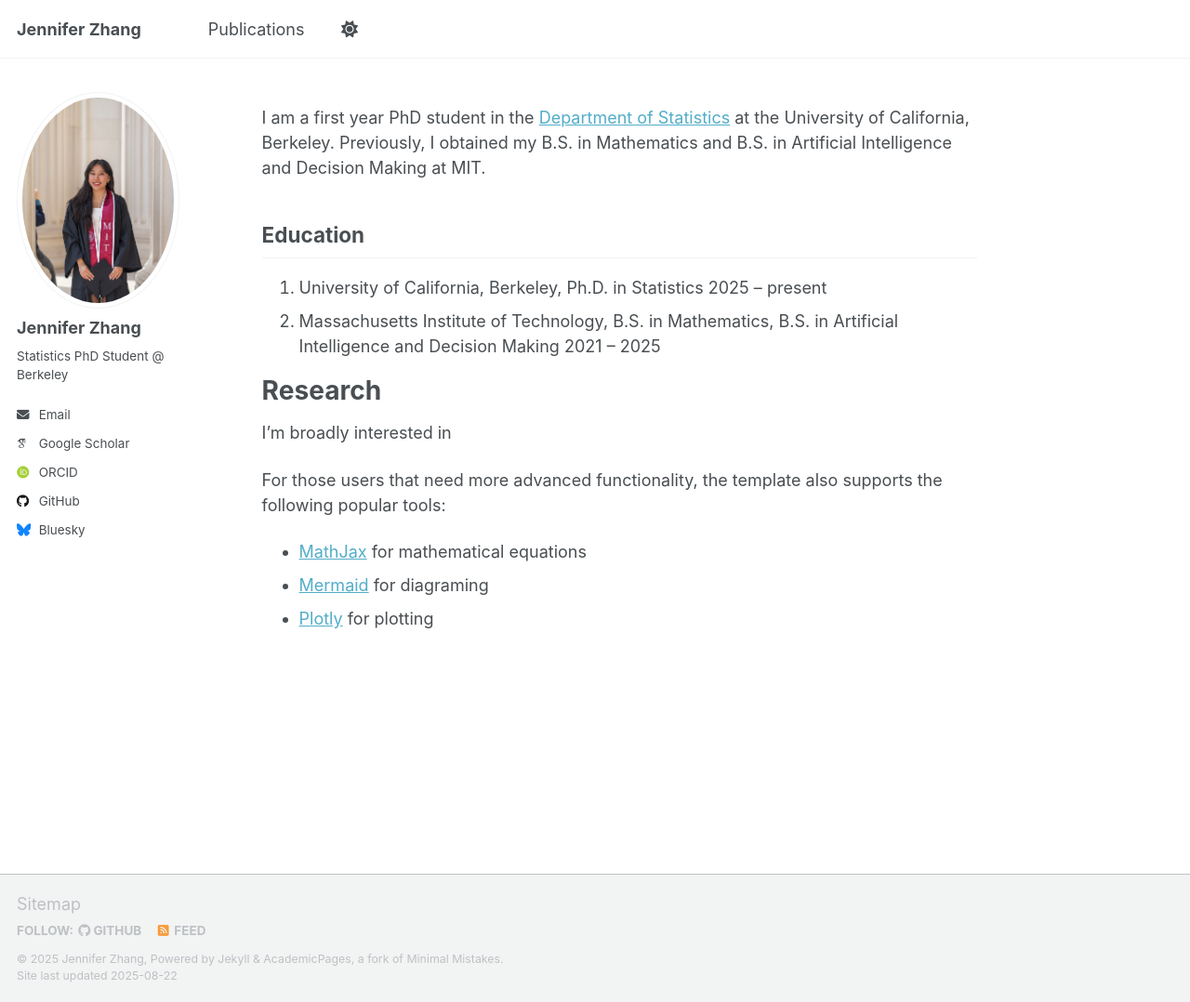
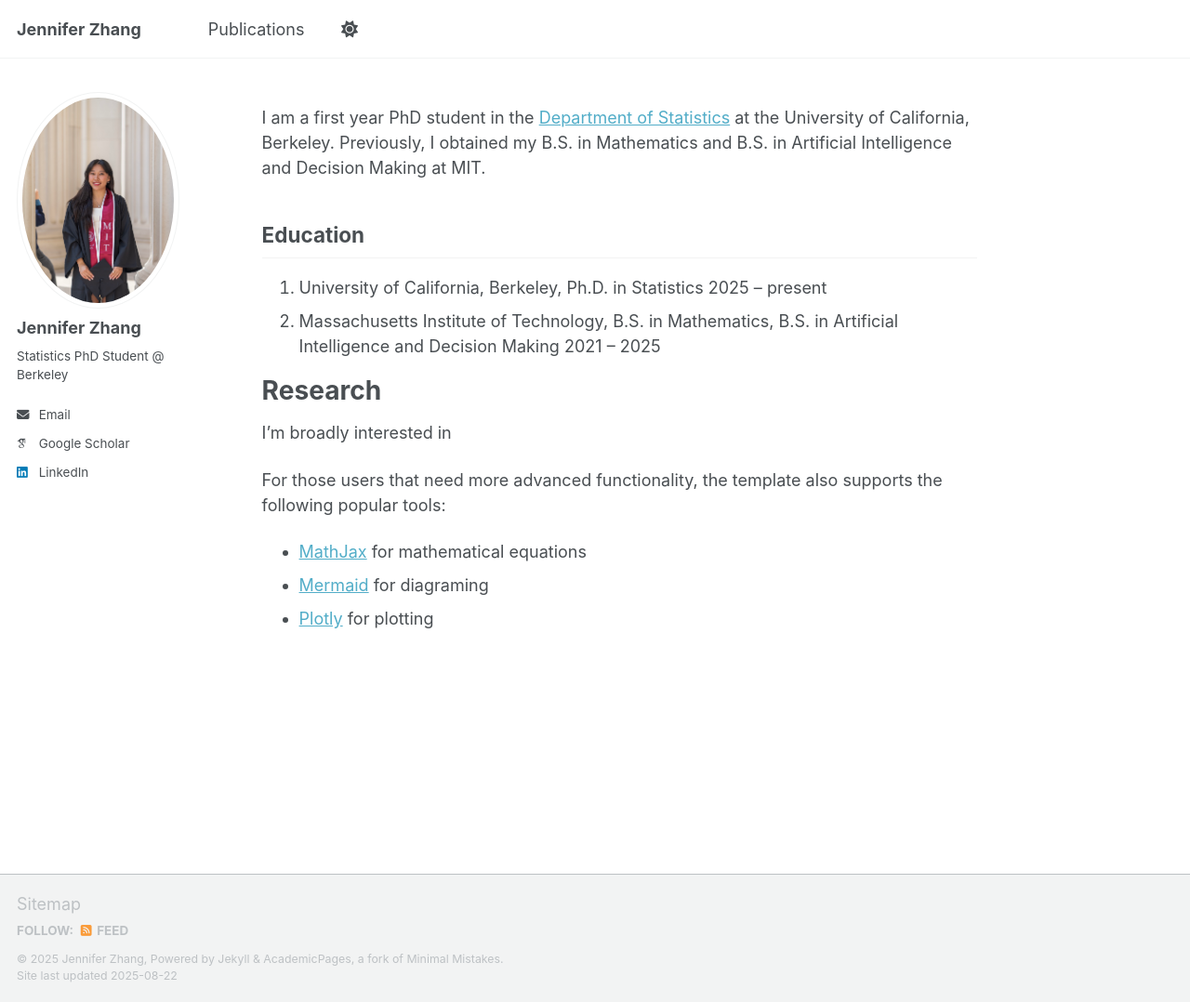
Before and after one commit to jenjzhang/jenjzhang.github.io, a Jekyll site: the page built from _pages/about.md, in a window 1280 px wide and 1078 px high. Shown: the whole window at 93% size. Built offline with Jekyll 4.4.1, drawn with Linux system fonts in a browser that asks for light colours; some web fonts are replaced; a script that is not in the unit is left out.

Commit message:
Update _config.yml

```diff
--- a/_config.yml
+++ b/_config.yml
@@ -37,7 +37,7 @@ author:
   googlescholar    : "https://scholar.google.com/citations?user=PS_CX0AAAAAJ"
   inspire-hep      : # URL
   impactstory      : # URL
-  orcid            : "http://orcid.org/yourorcidurl"
+  orcid            : # "http://orcid.org/yourorcidurl"
   semantic         : # URL
   pubmed           : # "https://www.ncbi.nlm.nih.gov/pubmed/?term=john+snow"
   researchgate     : # URL
@@ -47,13 +47,13 @@ author:
   bitbucket        : # Username - Update with your username on the site
   codepen          : # Username
   dribbble         : # Username
-  github           : "insert"
+  github           : # "insert"
   kaggle           : # Username
   stackoverflow    : # User number or user number and name (i.e., use "1" or "1/jeff-atwood")
 
   # Social media
   artstation       : # Username
-  bluesky          : "bsky.app" # Replace this with you Bluesky username
+  bluesky          : # "bsky.app" # Replace this with you Bluesky username
   facebook         : # Username
   flickr           : # Username
   foursquare       : # Username
@@ -62,7 +62,7 @@ author:
   keybase          : # Username
   instagram        : # Username
   lastfm           : # Username
-  linkedin         : # Username
+  linkedin         : jennifer-j-zhang
   mastodon         : # URL
   medium           : # URL
   pinterest        : # Username
```
